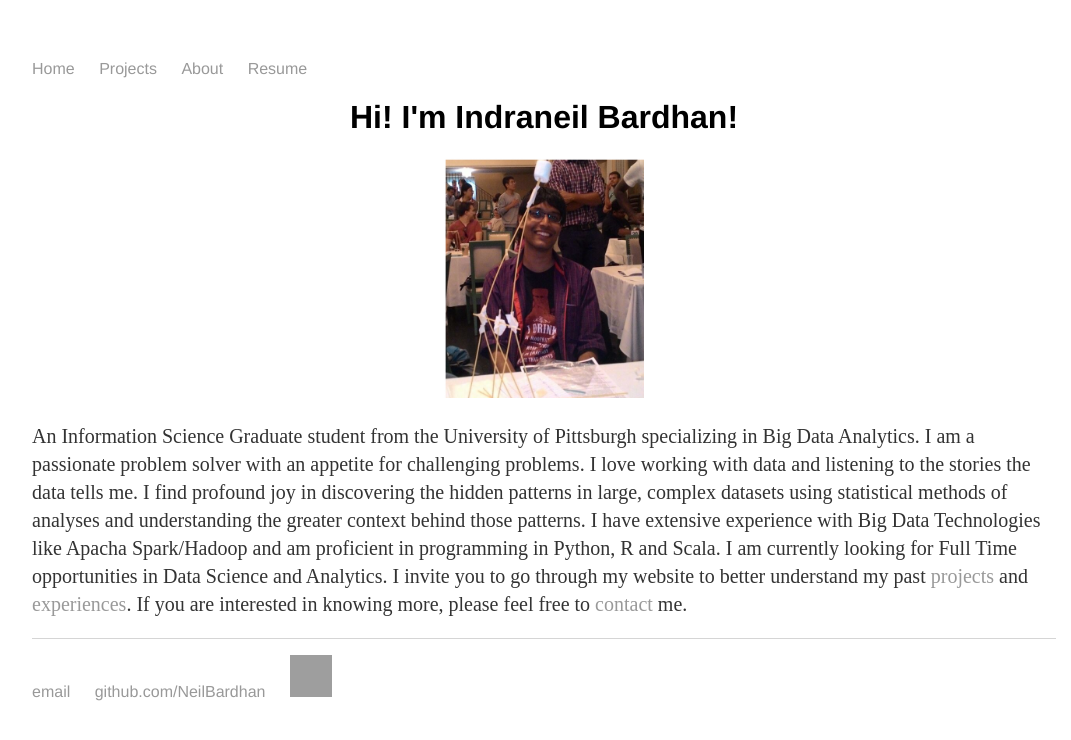
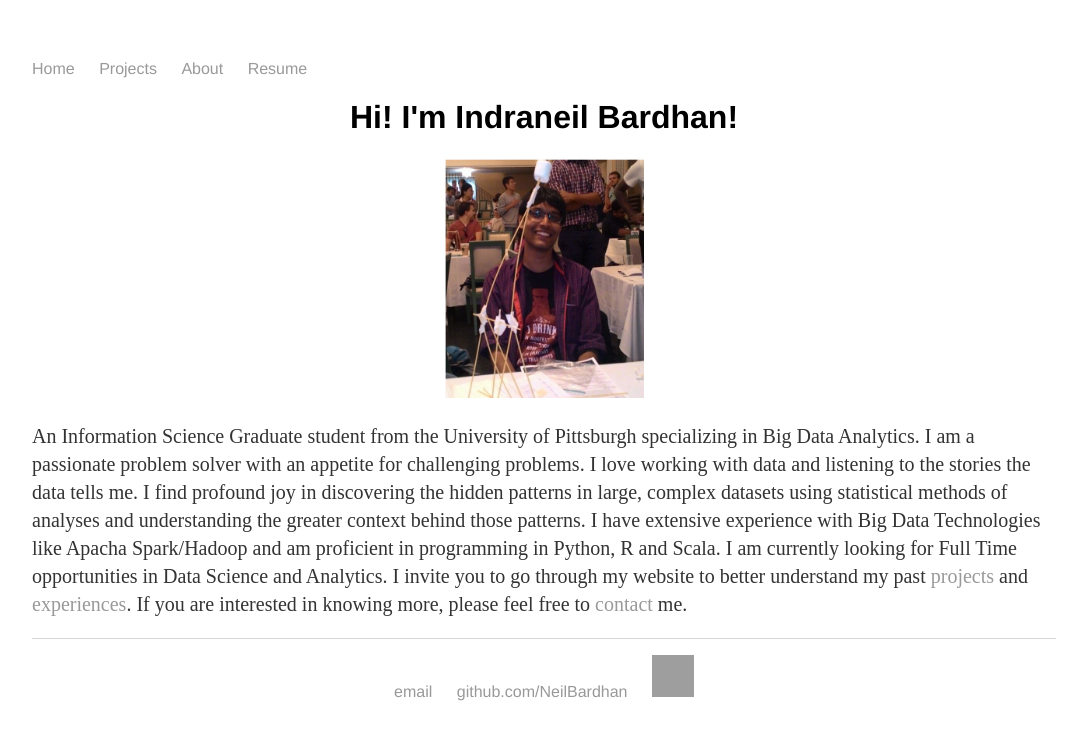
Before and after one commit to NeilBardhan/neilbardhan.github.io, a Jekyll site: the page built from index.html, in a window 1280 px wide. Shown: the top 740 px of the page, without its empty margins (96-1167 px from the left). Built offline with Jekyll 4.4.1, drawn with Linux system fonts in a browser that asks for light colours; grey boxes are pictures that could not be loaded.

Commit message:
Update default.html

```diff
--- a/_layouts/default.html
+++ b/_layouts/default.html
@@ -20,13 +20,15 @@
 
 			</div><!-- /.container -->
 			<footer>
+			<center>
 	    		<ul>
 	        		<li><a href="mailto:indraneil.bardhan@tuta.io">email</a></li>
 	        		<li><a href="https://github.com/NeilBardhan">github.com/NeilBardhan</a></li>
-				<a href="https://www.linkedin.com/in/indraneilbardhan/">
+				<a target="_blank" href="https://www.linkedin.com/in/indraneilbardhan/">
   					<img src="/images/linkedin.png" alt="Linkedin" style="width:42px;height:42px;border:0;">
 				</a>
-				</ul>
+			</ul>
+			</center>
 			</footer>
 		</body>
 	</html>
```
